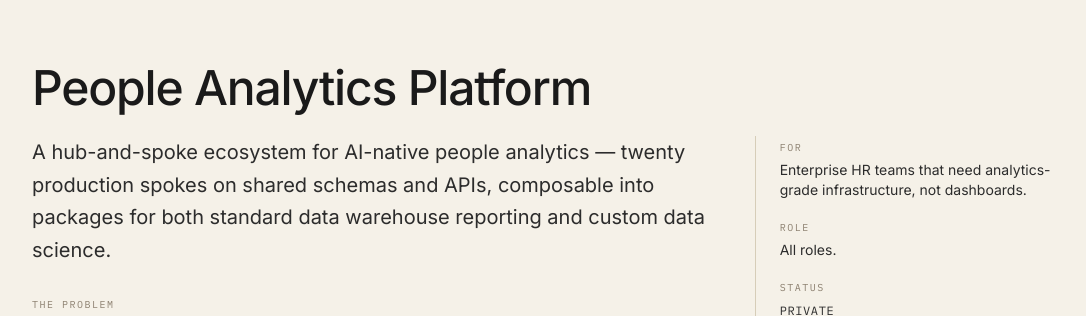
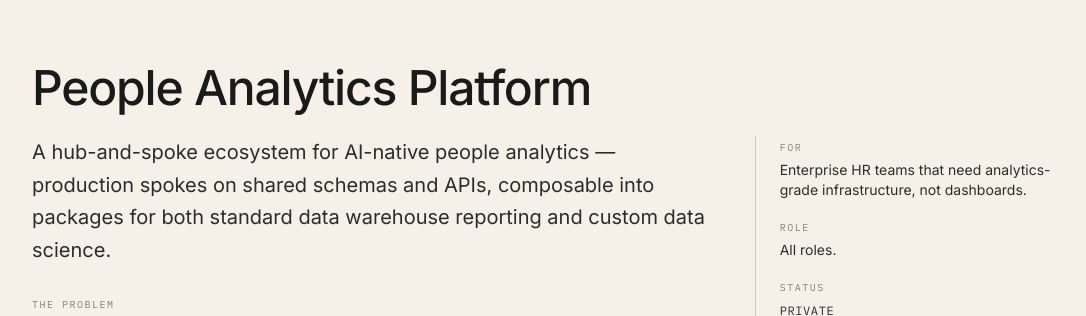
Before and after one commit to people-analyst/peopleanalyst-site, a Next.js app: page / in a window 1280 px wide. Shown: the part 920-1236 px from the top of the page, without its empty margins (82-1168 px from the left). Built offline with nearby package versions, Linux system fonts and the light colour scheme.

Commit message:
PA Platform tagline: drop 'twenty' count (revise as more spokes go public-facing)

```diff
--- a/content/projects.ts
+++ b/content/projects.ts
@@ -26,7 +26,7 @@ export const PROJECTS: Project[] = [
     slug: "pa-platform",
     headline: "People Analytics Platform",
     tagline:
-      "A hub-and-spoke ecosystem for AI-native people analytics — twenty production spokes on shared schemas and APIs, composable into packages for both standard data warehouse reporting and custom data science.",
+      "A hub-and-spoke ecosystem for AI-native people analytics — production spokes on shared schemas and APIs, composable into packages for both standard data warehouse reporting and custom data science.",
     audience:
       "Enterprise HR teams that need analytics-grade infrastructure, not dashboards.",
     problem:
```
